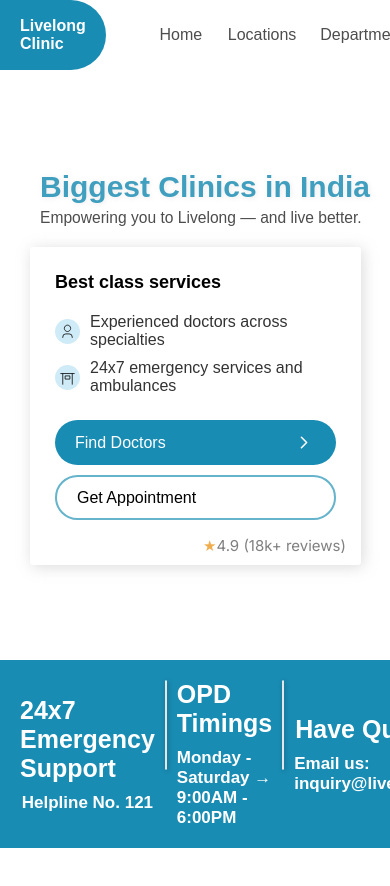
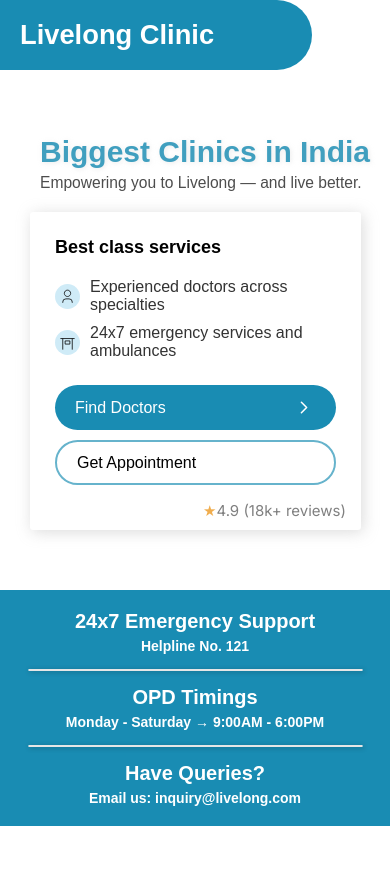
Before and after one commit to ExplorInfinity/Livelong-Clinic, a React (Vite) app: page / in a window 390 px wide. Shown: the top 886 px of the page. Built offline with nearby package versions, Linux system fonts and the light colour scheme.

Commit message:
Responsive Header and Feature Bar

```diff
--- a/src/app/home/sections/featureBar/style.module.css
+++ b/src/app/home/sections/featureBar/style.module.css
@@ -1,9 +1,8 @@
 .container {
     width: 100%;
-    /* height: 170px; */
     height: max-content;
     padding: 20px;
-    background-color: var(--blue-900);
+    background-color: var(--theme-color-main);
     font-family: Arial, Helvetica, sans-serif;
     display: grid;
     grid-template-columns: repeat(3, 1fr auto);
@@ -19,11 +18,11 @@
 }
 
 .section h1 {
-    font-size: 25px;
+    font-size: clamp(20px, 3vw, 25px);
 }
 
 .section h3 {
-    font-size: 17px;
+    font-size: clamp(14px, 3vw, 17px);
 }
 
 .vr {
@@ -42,3 +41,20 @@
     margin: 5px;
     background-color: white;
 }
+
+@media (max-width: 1150px) {
+    .container {
+        grid-template-columns: 1fr;
+    }
+
+    .section {
+        gap: 5px;
+    }
+
+    .vr {
+        /* display: none; */
+        height: 0;
+        width: calc(100% - 15px);
+        margin: 15px auto;
+    }
+}
--- a/src/app/home/sections/heroSection/style.module.css
+++ b/src/app/home/sections/heroSection/style.module.css
@@ -239,7 +239,7 @@
     .heroSection {
         width: 100%;
         grid-template-columns: 1fr;
-        padding: 75px 10px;
+        padding: clamp(40px, 10vw, 75px) 10px;
         overflow: hidden;
     }
 
--- a/src/app/shared/header/style.module.css
+++ b/src/app/shared/header/style.module.css
@@ -1,7 +1,4 @@
 .header {
-    /* position: sticky; */
-    /* top: 0; */
-    z-index: 1000;
     display: flex;
     flex-direction: row;
     justify-content: space-between;
@@ -17,6 +14,7 @@
 .website_name {
     background-color: var(--theme-color-main, --blue-900);
     width: 60%;
+    max-width: 80%;
     height: 100%;
     flex-grow: 1;
     display: flex;
@@ -25,7 +23,7 @@
     padding: 0 20px;
     color: white;
     border-radius: 0 100px 100px 0;
-    font-size: clamp(1rem, 3vw, 2.25rem);
+    font-size: clamp(16px, 7vw, 32px);
     font-family: var(--title-font-family);
 }
 
@@ -72,3 +70,9 @@
 .navbar_list li:hover .hoverBar {
     scale: 1 1;
 }
+
+@media (max-width: 800px) {
+    .navbar {
+        display: none;
+    }
+}
```
